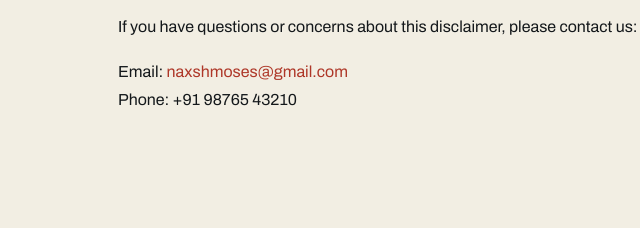
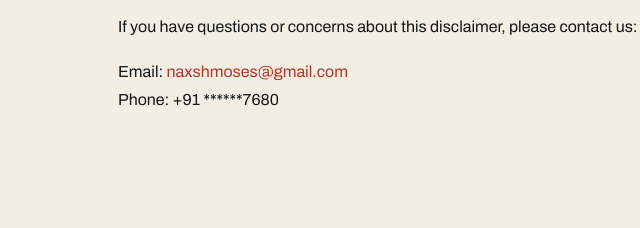
Before and after one commit to http-01/Zivo.com, a plain HTML site: page disclaimer.html in a window 1280 px wide. Shown: the part 2553-2781 px from the top of the page, 72-712 px from the left. Drawn offline with Linux system fonts and the light colour scheme.

Commit message:
Update disclaimer.html

```diff
--- a/disclaimer.html
+++ b/disclaimer.html
@@ -205,7 +205,7 @@
         <p>If you have questions or concerns about this disclaimer, please contact us:</p>
         <p>
             Email: <a href="mailto:naxshmoses@gmail.com" style="color: var(--stamp); text-decoration: none;">naxshmoses@gmail.com</a><br>
-            Phone: +91 98765 43210
+            Phone: +91 ******7680
         </p>
     </main>
 
```
